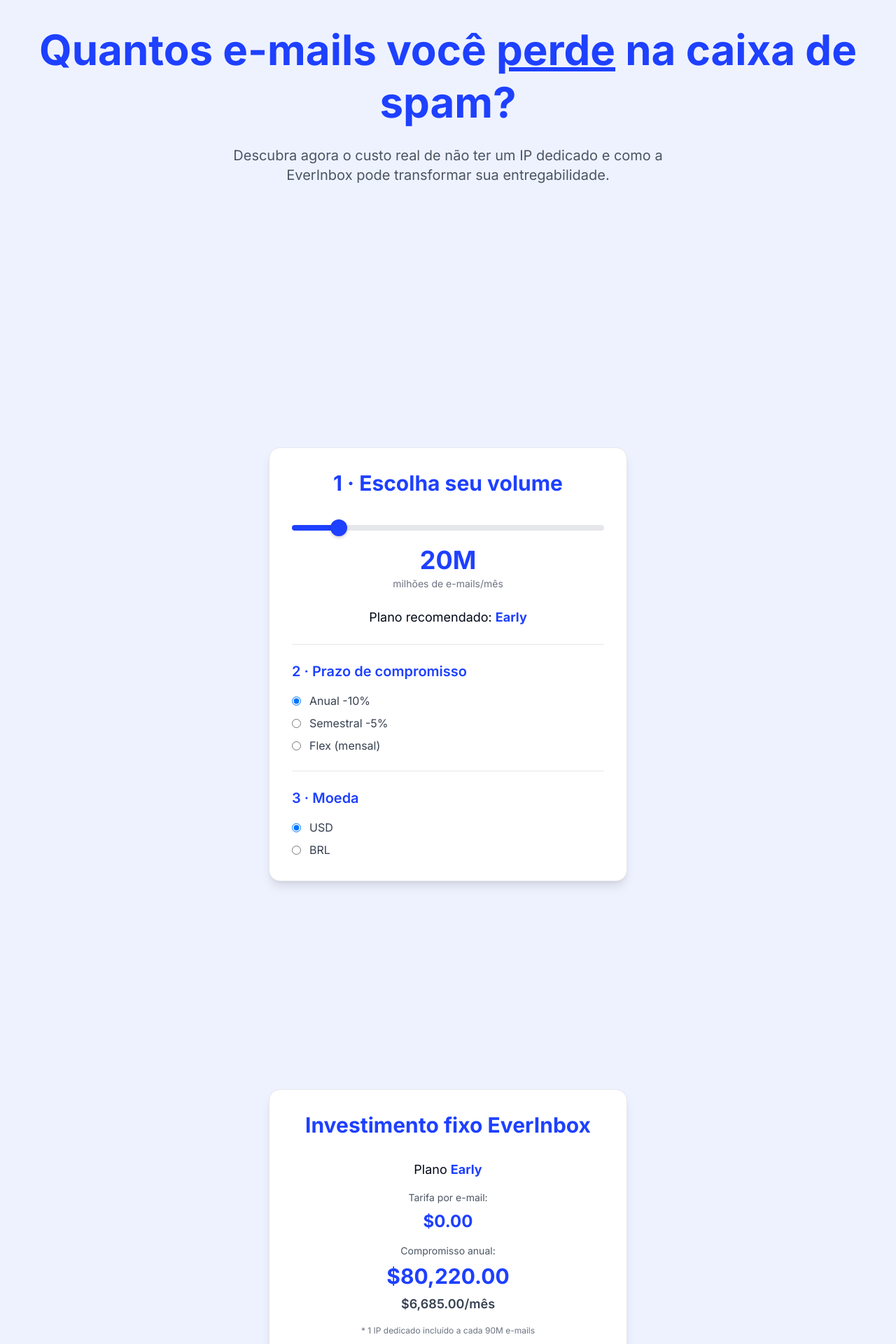
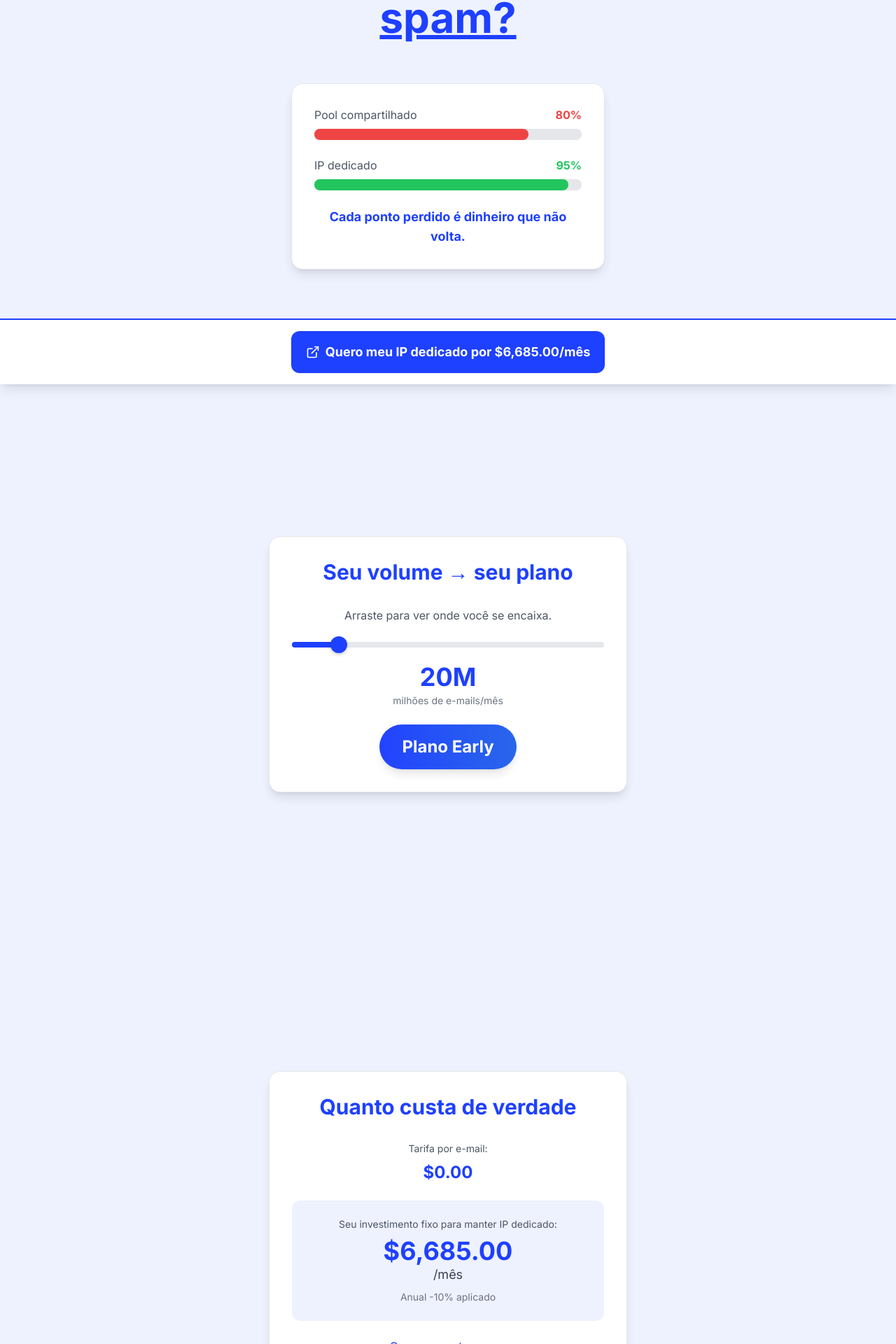
Before and after one commit to obrunomorgado/everinbox-pricing-calculator, a React (Vite) app: page /landing in a window 1280 px wide. Shown: the part 251-2171 px from the top of the page at 70% size. Built offline with nearby package versions, Linux system fonts and the light colour scheme.

Commit message:
Refactor: Implement storytelling landing page
Implement the plan to create the storytelling landing page with the specified sections, animations, and calculations.

```diff
--- a/src/pages/Landing.tsx
+++ b/src/pages/Landing.tsx
@@ -1,12 +1,14 @@
 
 import React, { useEffect, useState, useRef } from 'react';
-import { ExternalLink } from 'lucide-react';
+import { ExternalLink, ChevronDown } from 'lucide-react';
 
 const Landing = () => {
   const [volume, setVolume] = useState(20);
   const [modalidade, setModalidade] = useState("12m");
   const [moeda, setMoeda] = useState("USD");
   const [cpc, setCpc] = useState(0.15);
+  const [showModalidadeModal, setShowModalidadeModal] = useState(false);
+  const [expandedAccordion, setExpandedAccordion] = useState<string | null>(null);
   const sectionsRef = useRef<(HTMLElement | null)[]>([]);
 
   // Constants
@@ -72,32 +74,63 @@ const Landing = () => {
     return () => observer.disconnect();
   }, []);
 
+  const toggleAccordion = (id: string) => {
+    setExpandedAccordion(expandedAccordion === id ? null : id);
+  };
+
   return (
-    <div className="min-h-screen bg-[#EEF2FF] font-['Inter']">
-      {/* Section 1: Hero */}
+    <div className="min-h-screen bg-[#EEF2FF] font-['Inter'] relative">
+      {/* Section 1: Choque de Realidade - Hero com gráfico */}
       <section
         ref={(el) => (sectionsRef.current[0] = el)}
         className="min-h-screen flex flex-col justify-center items-center px-6 opacity-0 translate-y-16 transition-all duration-600 ease-out"
       >
         <h1 className="text-6xl font-bold text-[#1E40FF] text-center mb-6 leading-tight">
-          Quantos e-mails você <span className="underline decoration-[#1E40FF]">perde</span> na caixa de spam?
+          Quantos % dos seus e-mails <span className="underline decoration-[#1E40FF]">morrem no spam?</span>
         </h1>
-        <p className="text-xl text-gray-600 text-center max-w-2xl">
-          Descubra agora o custo real de não ter um IP dedicado e como a EverInbox pode transformar sua entregabilidade.
+
+        {/* Mini gráfico de barras comparativo */}
+        <div className="bg-white border border-gray-200 rounded-2xl shadow-lg p-8 max-w-md w-full mt-8">
+          <div className="space-y-6">
+            <div>
+              <div className="flex justify-between items-center mb-2">
+                <span className="text-gray-600">Pool compartilhado</span>
+                <span className="text-red-500 font-bold">80%</span>
+              </div>
+              <div className="w-full bg-gray-200 rounded-full h-4">
+                <div className="bg-red-500 h-4 rounded-full w-[80%]"></div>
+              </div>
+            </div>
+
+            <div>
+              <div className="flex justify-between items-center mb-2">
+                <span className="text-gray-600">IP dedicado</span>
+                <span className="text-green-500 font-bold">95%</span>
+              </div>
+              <div className="w-full bg-gray-200 rounded-full h-4">
+                <div className="bg-green-500 h-4 rounded-full w-[95%]"></div>
+              </div>
+            </div>
+          </div>
+
+          <p className="text-center text-gray-600 mt-6 text-lg">
+            <span className="text-[#1E40FF] font-bold">Cada ponto perdido é dinheiro que não volta.</span>
           </p>
+        </div>
       </section>
 
-      {/* Section 2: Volume Slider */}
+      {/* Section 2: Volume → Plano */}
       <section
         ref={(el) => (sectionsRef.current[1] = el)}
         className="min-h-screen flex flex-col justify-center items-center px-6 opacity-0 translate-y-16 transition-all duration-600 ease-out"
       >
         <div className="bg-white border border-gray-200 rounded-2xl shadow-lg p-8 max-w-lg w-full">
           <h2 className="text-3xl font-bold text-[#1E40FF] text-center mb-8">
-            1 · Escolha seu volume
+            Seu volume → seu plano
           </h2>
 
           <div className="mb-6">
+            <p className="text-center text-gray-600 mb-4">Arraste para ver onde você se encaixa.</p>
             <input
               type="range"
               min="5"
@@ -115,86 +148,48 @@ const Landing = () => {
             </div>
           </div>
 
-          <div className="mb-6">
-            <p className="text-center text-lg mb-2">
-              Plano recomendado: <span className="font-bold text-[#1E40FF]">{plan.nome}</span>
-            </p>
+          {/* Badge do plano com destaque */}
+          <div className="text-center">
+            <div className="inline-block bg-gradient-to-r from-[#1E40FF] to-blue-600 text-white px-8 py-4 rounded-full text-2xl font-bold shadow-lg transform transition-all duration-300 hover:scale-105 animate-pulse">
+              Plano {plan.nome}
             </div>
-
-          <hr className="my-6 border-gray-200" />
-
-          <h3 className="text-xl font-semibold text-[#1E40FF] mb-4">2 · Prazo de compromisso</h3>
-          <div className="space-y-2">
-            {[
-              { value: "12m", label: "Anual -10%" },
-              { value: "6m", label: "Semestral -5%" },
-              { value: "Flex", label: "Flex (mensal)" }
-            ].map((option) => (
-              <label key={option.value} className="flex items-center cursor-pointer">
-                <input
-                  type="radio"
-                  name="modalidade"
-                  value={option.value}
-                  checked={modalidade === option.value}
-                  onChange={(e) => setModalidade(e.target.value)}
-                  className="mr-3 text-[#1E40FF]"
-                />
-                <span className="text-gray-700">{option.label}</span>
-              </label>
-            ))}
-          </div>
-
-          <hr className="my-6 border-gray-200" />
-
-          <h3 className="text-xl font-semibold text-[#1E40FF] mb-4">3 · Moeda</h3>
-          <div className="space-y-2">
-            {[
-              { value: "USD", label: "USD" },
-              { value: "BRL", label: "BRL" }
-            ].map((option) => (
-              <label key={option.value} className="flex items-center cursor-pointer">
-                <input
-                  type="radio"
-                  name="moeda"
-                  value={option.value}
-                  checked={moeda === option.value}
-                  onChange={(e) => setMoeda(e.target.value)}
-                  className="mr-3 text-[#1E40FF]"
-                />
-                <span className="text-gray-700">{option.label}</span>
-              </label>
-            ))}
           </div>
         </div>
       </section>
 
-      {/* Section 3: Fixed Costs */}
+      {/* Section 3: Preço Real */}
       <section
         ref={(el) => (sectionsRef.current[2] = el)}
         className="min-h-screen flex flex-col justify-center items-center px-6 opacity-0 translate-y-16 transition-all duration-600 ease-out"
       >
         <div className="bg-white border border-gray-200 rounded-2xl shadow-lg p-8 max-w-lg w-full">
           <h2 className="text-3xl font-bold text-[#1E40FF] text-center mb-8">
-            Investimento fixo EverInbox
+            Quanto custa de verdade
           </h2>
 
-          <div className="text-center space-y-4">
-            <p className="text-lg">Plano <span className="font-bold text-[#1E40FF]">{plan.nome}</span></p>
-
-            <div className="space-y-2">
-              <p className="text-sm text-gray-600">Tarifa por e-mail:</p>
+          <div className="text-center space-y-6">
+            <div>
+              <p className="text-sm text-gray-600 mb-2">Tarifa por e-mail:</p>
               <p className="text-2xl font-bold text-[#1E40FF]">{formatCurrency(plan.tarifa)}</p>
             </div>
 
-            <div className="space-y-2">
-              <p className="text-sm text-gray-600">Compromisso anual:</p>
-              <p className="text-3xl font-bold text-[#1E40FF]">{formatCurrency(anual)}</p>
-              <p className="text-lg font-semibold text-gray-700">{formatCurrency(total)}/mês</p>
+            <div className="bg-[#EEF2FF] rounded-xl p-6">
+              <p className="text-sm text-gray-600 mb-2">Seu investimento fixo para manter IP dedicado:</p>
+              <p className="text-4xl font-bold text-[#1E40FF]">{formatCurrency(total)}</p>
+              <p className="text-lg text-gray-700">/mês</p>
+              <p className="text-sm text-gray-500 mt-2">
+                {modalidade === "12m" && "Anual -10% aplicado"}
+                {modalidade === "6m" && "Semestral -5% aplicado"}
+                {modalidade === "Flex" && "Modalidade flex"}
+              </p>
             </div>
 
-            <p className="text-xs text-gray-500 mt-4">
-              * 1 IP dedicado incluído a cada 90M e-mails
-            </p>
+            <button
+              onClick={() => setShowModalidadeModal(true)}
+              className="text-[#1E40FF] underline hover:text-blue-700 transition-colors"
+            >
+              Quero ver outro prazo
+            </button>
           </div>
         </div>
       </section>
@@ -206,20 +201,22 @@ const Landing = () => {
       >
         <div className="bg-white border border-gray-200 rounded-2xl shadow-lg p-8 max-w-lg w-full">
           <h2 className="text-3xl font-bold text-[#1E40FF] text-center mb-8">
-            Ganho potencial com IP dedicado
+            E quanto volta para o seu bolso
           </h2>
 
-          <div className="space-y-6">
+          {/* Painel que desliza */}
+          <div className="bg-green-50 border-2 border-green-200 rounded-xl p-6 mb-6 animate-slide-in-right">
             <div className="text-center">
-              <p className="text-sm text-gray-600 mb-2">E-mails extras na Inbox (@ +15 p.p.)</p>
-              <p className="text-3xl font-bold text-[#1E40FF]">+{formatNumber(extraInbox)}M</p>
+              <p className="text-green-700 font-bold text-lg mb-2">+15 p.p. na Inbox</p>
+              <p className="text-3xl font-bold text-green-600">+{formatNumber(extraInbox)}M</p>
+              <p className="text-sm text-gray-600">e-mails extras entregues</p>
+            </div>
           </div>
 
-            <hr className="border-gray-200" />
-
+          <div className="space-y-4">
             <div>
               <label className="block text-sm text-gray-600 mb-2">
-                Custo por clique médio (edite):
+                Mude o valor por clique e veja o ROI reagir:
               </label>
               <div className="flex items-center">
                 <span className="text-lg mr-2">$</span>
@@ -228,68 +225,126 @@ const Landing = () => {
                   step="0.01"
                   value={cpc}
                   onChange={(e) => setCpc(Number(e.target.value))}
-                  className="border border-gray-300 rounded px-3 py-2 flex-1"
+                  className="border-2 border-[#1E40FF] rounded-lg px-3 py-2 flex-1 text-lg font-bold focus:outline-none focus:ring-2 focus:ring-blue-500"
                 />
               </div>
             </div>
 
-            <div className="text-center">
+            <div className="text-center bg-[#EEF2FF] rounded-xl p-4">
               <p className="text-sm text-gray-600 mb-2">Receita extra mensal:</p>
               <p className="text-3xl font-bold text-green-600">{formatCurrency(receitaExtra)}</p>
             </div>
 
-            <hr className="border-gray-200" />
-
             <div className="text-center">
-              <p className="text-sm text-gray-600 mb-2">ROI potencial:</p>
-              <p className="text-4xl font-bold text-[#1E40FF]">{roi.toFixed(1)}x</p>
+              <p className="text-sm text-gray-600 mb-2">ROI:</p>
+              <p className="text-5xl font-bold text-[#1E40FF]">{roi.toFixed(1)}x</p>
             </div>
           </div>
         </div>
       </section>
 
-      {/* Section 5: Objections & CTA */}
+      {/* Section 5: Escudo de Risco Zero */}
       <section
         ref={(el) => (sectionsRef.current[4] = el)}
-        className="min-h-screen flex flex-col justify-center items-center px-6 opacity-0 translate-y-16 transition-all duration-600 ease-out"
+        className="min-h-screen flex flex-col justify-center items-center px-6 opacity-0 translate-y-16 transition-all duration-600 ease-out pb-24"
       >
         <div className="bg-white border border-gray-200 rounded-2xl shadow-lg p-8 max-w-lg w-full">
           <h2 className="text-3xl font-bold text-[#1E40FF] text-center mb-8">
-            Sem risco de desperdício
+            Escudo de risco zero
           </h2>
 
-          <ul className="space-y-4 mb-8">
-            <li className="flex items-start">
-              <span className="text-[#1E40FF] mr-2 text-xl">✓</span>
-              <div>
-                <strong>Crédito automático:</strong> disparou menos que o piso? vira crédito válido por 9 meses.
+          {/* Accordions */}
+          <div className="space-y-4 mb-8">
+            <div className="border border-gray-200 rounded-lg">
+              <button
+                onClick={() => toggleAccordion('credito')}
+                className="w-full flex justify-between items-center p-4 text-left hover:bg-gray-50 transition-colors"
+              >
+                <span className="font-semibold text-gray-800">Pague e não usou? Vira crédito.</span>
+                <ChevronDown className={`w-5 h-5 transition-transform ${expandedAccordion === 'credito' ? 'rotate-180' : ''}`} />
+              </button>
+              {expandedAccordion === 'credito' && (
+                <div className="p-4 pt-0 text-gray-600">
+                  Disparou menos que o piso? Todo valor vira crédito válido por 9 meses. Sem desperdício, sem surpresa.
                 </div>
-            </li>
-            <li className="flex items-start">
-              <span className="text-[#1E40FF] mr-2 text-xl">✓</span>
-              <div>
-                <strong>Kick-start de Reputação:</strong> equipe configura DNS + aquece 50k envios.
+              )}
             </div>
-            </li>
-            <li className="flex items-start">
-              <span className="text-[#1E40FF] mr-2 text-xl">✓</span>
-              <div>
-                <strong>Sem surpresa:</strong> cancelou? reembolsamos créditos menos custo do IP.
+
+            <div className="border border-gray-200 rounded-lg">
+              <button
+                onClick={() => toggleAccordion('kickstart')}
+                className="w-full flex justify-between items-center p-4 text-left hover:bg-gray-50 transition-colors"
+              >
+                <span className="font-semibold text-gray-800">Kick-start: nossa equipe aquece seu IP</span>
+                <ChevronDown className={`w-5 h-5 transition-transform ${expandedAccordion === 'kickstart' ? 'rotate-180' : ''}`} />
+              </button>
+              {expandedAccordion === 'kickstart' && (
+                <div className="p-4 pt-0 text-gray-600">
+                  Configuramos seu DNS, aquecemos com 50k envios e entregamos seu IP pronto para alta performance.
                 </div>
-            </li>
-          </ul>
+              )}
+            </div>
+          </div>
 
-          <div className="text-center">
+          <p className="text-center text-gray-600 text-lg">
+            <span className="text-[#1E40FF] font-bold">Sem surpresas, sem desperdício.</span>
+          </p>
+        </div>
+      </section>
+
+      {/* CTA Fixo no Bottom */}
+      <div className="fixed bottom-0 left-0 right-0 bg-white border-t-2 border-[#1E40FF] p-4 shadow-lg z-50">
+        <div className="container mx-auto max-w-lg">
           <button
             onClick={() => window.open('https://everinbox.com.br/contato', '_blank')}
-              className="bg-[#1E40FF] text-white px-8 py-4 rounded-xl text-lg font-semibold hover:bg-blue-700 transition-all duration-200 active:scale-95 inline-flex items-center gap-2"
+            className="w-full bg-[#1E40FF] text-white py-4 rounded-xl text-lg font-bold hover:bg-blue-700 transition-all duration-200 active:scale-95 flex items-center justify-center gap-2"
           >
             <ExternalLink className="w-5 h-5" />
-              Quero este plano agora!
+            Quero meu IP dedicado por {formatCurrency(total)}/mês
           </button>
         </div>
       </div>
-      </section>
+
+      {/* Modal de Modalidade */}
+      {showModalidadeModal && (
+        <div className="fixed inset-0 bg-black bg-opacity-50 flex items-center justify-center z-50 p-4">
+          <div className="bg-white rounded-2xl p-8 max-w-md w-full">
+            <h3 className="text-2xl font-bold text-[#1E40FF] mb-6 text-center">Escolha seu prazo</h3>
+
+            <div className="space-y-3">
+              {[
+                { value: "12m", label: "Anual -10%", desc: "Melhor desconto" },
+                { value: "6m", label: "Semestral -5%", desc: "Desconto médio" },
+                { value: "Flex", label: "Flex (mensal)", desc: "Sem compromisso" }
+              ].map((option) => (
+                <label key={option.value} className="flex items-center cursor-pointer p-3 rounded-lg hover:bg-gray-50 border border-gray-200">
+                  <input
+                    type="radio"
+                    name="modalidade"
+                    value={option.value}
+                    checked={modalidade === option.value}
+                    onChange={(e) => setModalidade(e.target.value)}
+                    className="mr-3 text-[#1E40FF]"
+                  />
+                  <div>
+                    <span className="font-semibold text-gray-800">{option.label}</span>
+                    <p className="text-sm text-gray-500">{option.desc}</p>
+                  </div>
+                </label>
+              ))}
+            </div>
+
+            <div className="flex gap-3 mt-6">
+              <button
+                onClick={() => setShowModalidadeModal(false)}
+                className="flex-1 border border-gray-300 text-gray-700 py-3 rounded-lg hover:bg-gray-50 transition-colors"
+              >
+                Fechar
+              </button>
+            </div>
+          </div>
+        </div>
+      )}
 
       <style>{`
         .slider::-webkit-slider-thumb {
@@ -311,6 +366,21 @@ const Landing = () => {
           border: none;
           box-shadow: 0 2px 4px rgba(0,0,0,0.2);
         }
+
+        @keyframes slide-in-right {
+          from {
+            transform: translateY(30px);
+            opacity: 0;
+          }
+          to {
+            transform: translateY(0);
+            opacity: 1;
+          }
+        }
+
+        .animate-slide-in-right {
+          animation: slide-in-right 0.6s ease-out;
+        }
       `}</style>
     </div>
   );
```
Lines whose indentation alone changed are shown as unchanged.
